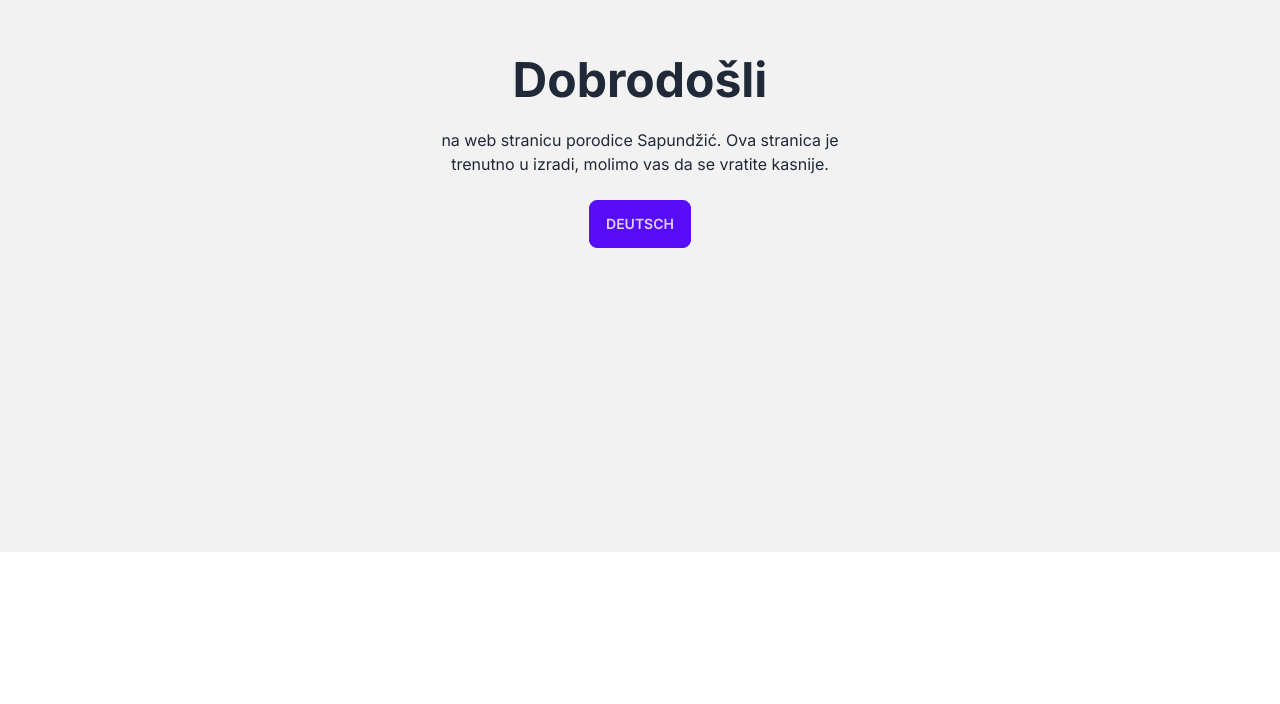
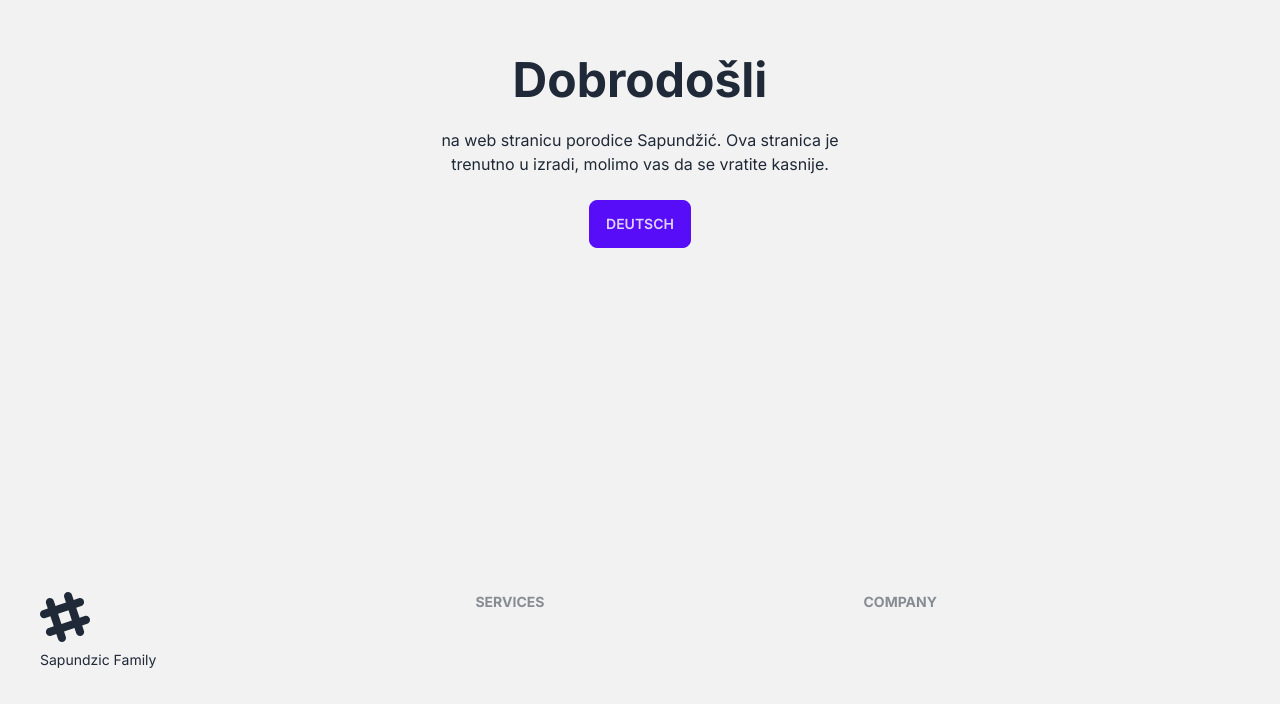
Before and after one commit to lsapundzic/sapundzic.com, a Next.js app: page / in a window 1280 px wide. Shown: the part 248-952 px from the top of the page. Before the commit the page ends 800 px from the top, so only its background shows below. Built offline with nearby package versions, Linux system fonts and the light colour scheme.

Commit message:
added footer

```diff
--- a/app/page.js
+++ b/app/page.js
@@ -37,6 +37,42 @@
           </div>
         </div>
       </div>
+      <footer>
+        <footer className="footer p-10 bg-base-200 text-base-content">
+          <aside>
+            <svg
+              width="50"
+              height="50"
+              viewBox="0 0 24 24"
+              xmlns="http://www.w3.org/2000/svg"
+              fillRule="evenodd"
+              clipRule="evenodd"
+              className="fill-current"
+            >
+              <path d="M22.672 15.226l-2.432.811.841 2.515c.33 1.019-.209 2.127-1.23 2.456-1.15.325-2.148-.321-2.463-1.226l-.84-2.518-5.013 1.677.84 2.517c.391 1.203-.434 2.542-1.831 2.542-.88 0-1.601-.564-1.86-1.314l-.842-2.516-2.431.809c-1.135.328-2.145-.317-2.463-1.229-.329-1.018.211-2.127 1.231-2.456l2.432-.809-1.621-4.823-2.432.808c-1.355.384-2.558-.59-2.558-1.839 0-.817.509-1.582 1.327-1.846l2.433-.809-.842-2.515c-.33-1.02.211-2.129 1.232-2.458 1.02-.329 2.13.209 2.461 1.229l.842 2.515 5.011-1.677-.839-2.517c-.403-1.238.484-2.553 1.843-2.553.819 0 1.585.509 1.85 1.326l.841 2.517 2.431-.81c1.02-.33 2.131.211 2.461 1.229.332 1.018-.21 2.126-1.23 2.456l-2.433.809 1.622 4.823 2.433-.809c1.242-.401 2.557.484 2.557 1.838 0 .819-.51 1.583-1.328 1.847m-8.992-6.428l-5.01 1.675 1.619 4.828 5.011-1.674-1.62-4.829z"></path>
+            </svg>
+            <p>
+              Sapundzic Family
+              <br />
+              {/* Providing reliable tech since 1992 */}
+            </p>
+          </aside>
+          <nav>
+            <header className="footer-title">Services</header>
+            {/* <a className="link link-hover">Branding</a>
+            <a className="link link-hover">Design</a>
+            <a className="link link-hover">Marketing</a>
+            <a className="link link-hover">Advertisement</a> */}
+          </nav>
+          <nav>
+            <header className="footer-title">Company</header>
+            {/* <a className="link link-hover">About us</a>
+            <a className="link link-hover">Contact</a>
+            <a className="link link-hover">Jobs</a>
+            <a className="link link-hover">Press kit</a> */}
+          </nav>
+        </footer>
+      </footer>
     </main>
   );
 }
```
